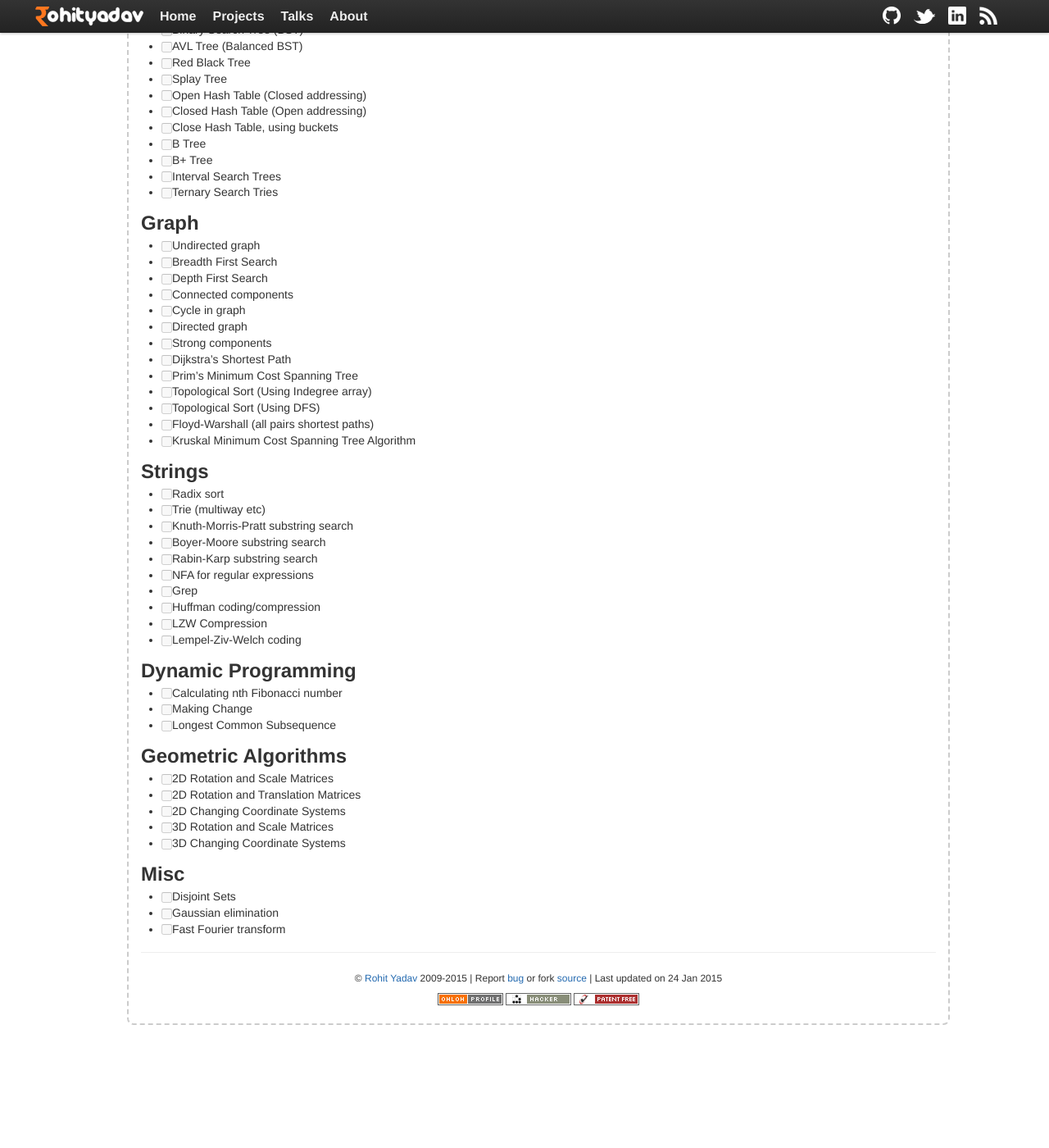
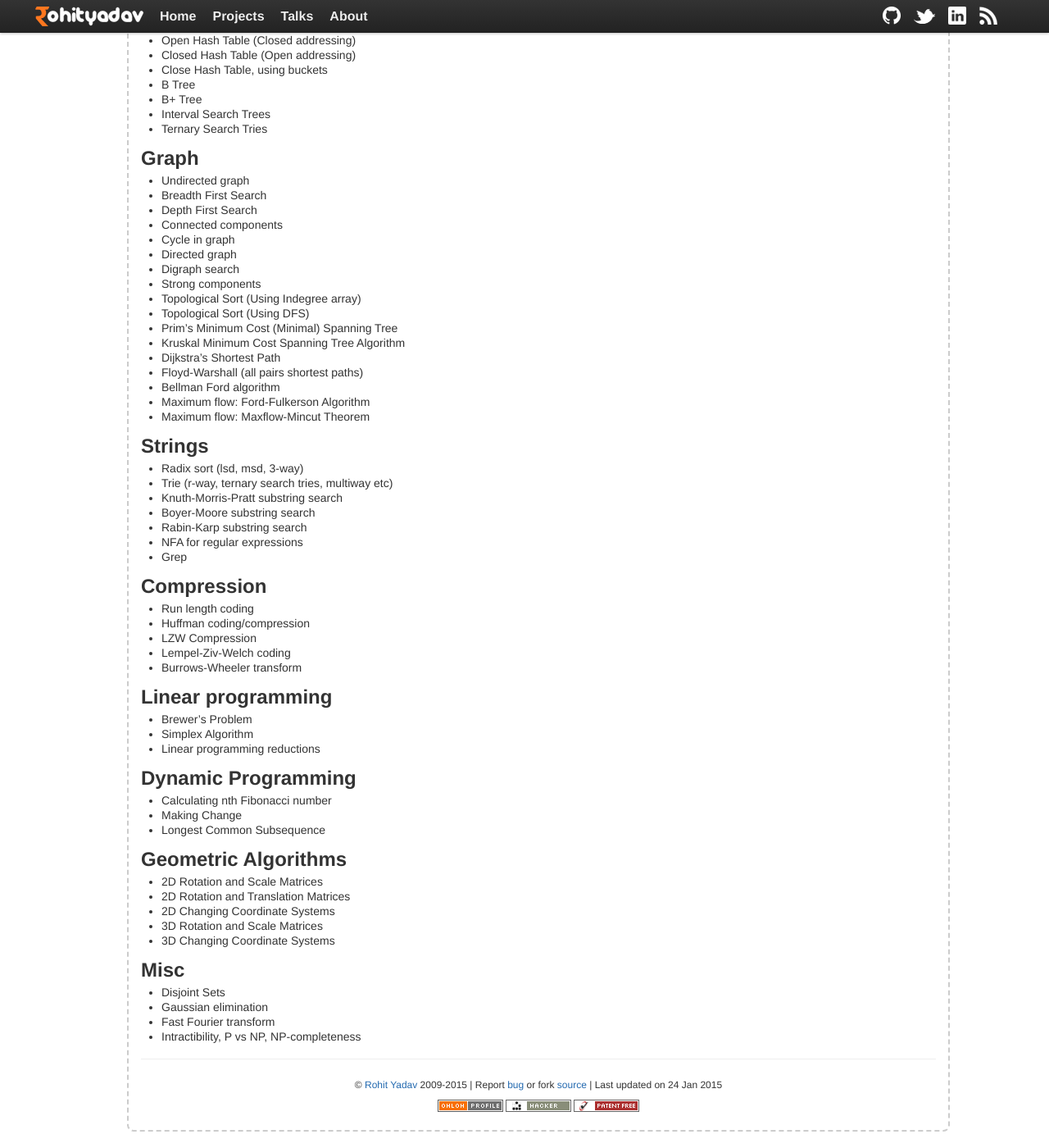
Before and after one commit to rohityadavcloud/rohityadavcloud.github.io, a Jekyll site: the page built from kaizen/algorithms.markdown, in a window 1280 px wide and 1400 px high, scrolled down 1930 px. Shown: the whole window at 82% size. Built offline with Jekyll 4.4.1, drawn with Linux system fonts in a browser that asks for light colours; before the commit the page ends 3200 px from its top, so only the background shows below that; some of the changed text lies outside the part shown.

Commit message:
ku
Signed-off-by: Rohit Yadav <rohit.yadav@shapeblue.com>

```diff
--- a/kaizen/algorithms.markdown
+++ b/kaizen/algorithms.markdown
@@ -5,7 +5,6 @@ tagline: List of algorithms every programmer should know
 ---
 
 http://macgyverdev.blogspot.se/2014/04/become-better-programmer-with.html
-
 
 Algo visualization:
 http://www.comp.nus.edu.sg/~stevenha/visualization/
@@ -29,137 +28,153 @@ http://www.comp.nus.edu.sg/~stevenha/visualization/
     Approximate Search
     Ad Hoc Problems
 
-
 ## Basics
 
-- [ ] Stack: Array based
-- [ ] Stack: Linkedlist based
-- [ ] Queue: Array based
-- [ ] Queue: Linkedlist based
-- [ ] Lists: Array based
-- [ ] Lists: Linked list based
-- [ ] Multiset (maps)
-- [ ] Quick Find
-- [ ] Quick Union
-- [ ] Weighted Quick Union
+- Stack: Array based
+- Stack: Linkedlist based
+- Queue: Array based
+- Queue: Linkedlist based
+- Bags
+- Lists: Array based
+- Lists: Linked list based
+- Multiset (maps)
+- Quick Find
+- Quick Union
+- Weighted Quick Union
 
 # Lesser used data structures
 
-- [ ] Tries (prefix trees or crit-bit-trees
-- [ ] Bloom Filter
-- [ ] Rope (string ops)
-- [ ] Skip list
-- [ ] Spatial Indices: R-trees, kd-trees
-- [ ] Zippers
-- [ ] Suffix trie
-- [ ] Splay trees
-- [ ] Disjoint set
-- [ ] Fibonacci heaps
-- [ ] Huffman trees
-- [ ] Circular/ring buffer
-- [ ] Merkle tree
+- Tries (prefix trees or crit-bit-trees
+- Bloom Filter
+- Rope (string ops)
+- Skip list
+- Spatial Indices: R-trees, kd-trees
+- Zippers
+- Suffix trie
+- Splay trees
+- Disjoint set
+- Fibonacci heaps
+- Huffman trees
+- Circular/ring buffer
+- Merkle tree
 
 ## Recursion
 
-- [✔] Factorial
-- [ ] Factorial: tail recursion
-- [ ] Reversing a string
-- [ ] N-Queens Problem (ex: 8-queens problem)
+- Factorial
+- Factorial: tail recursion
+- Reversing a string
+- N-Queens Problem (ex: 8-queens problem)
 
 ## Sorting
 
-- [ ] Bubble sort
-- [ ] Selection sort
-- [ ] Insertion sort
-- [ ] Shell sort
-- [ ] Merge sort: recursive
-- [ ] Merge sort: iterative
-- [ ] Quick sort
-- [ ] Max Heap priority queue
-- [ ] Min Heap priority queue
-- [ ] Heap sort
-- [ ] Bucket sort
-- [ ] Counting sort
-- [ ] Convex Hull
-
+- ✔ Bubble sort
+- ✔ Selection sort
+- ✔ Insertion sort
+- ✔ Merge sort: recursive
+- Merge sort: iterative
+- Shell sort, 3-way sort
+- Quick sort
+- Max Heap priority queue
+- Min Heap priority queue
+- Heap sort
+- Bucket sort
+- Counting sort
+- Convex Hull
 
 ## Searching
 
-- [ ] Sequential search
-- [ ] Binary search
-- [ ] Separate chaining hash table
-- [ ] Linear probing hash table
-- [ ] Ordered set
-- [ ] Whitelist filter
-- [ ] Blacklist filter
-- [ ] Dictionary lookup
-- [ ] File indexing
+- Sequential search
+- Binary search
+- Separate chaining hash table
+- Linear probing hash table
+- Ordered set
+- Whitelist filter
+- Blacklist filter
+- Dictionary lookup
+- File indexing
 
 ## Heap based DS
 
-- [ ] Heaps
-- [ ] Binomial Heaps
-- [ ] Fibonacci Heaps
-- [ ] Leftist heaps
-- [ ] Skew heaps
+- Heaps
+- Binomial Heaps
+- Fibonacci Heaps
+- Leftist heaps
+- Skew heaps
 
 ## Trees (Indexing)
 
-- [ ] Binary Search Tree (BST)
-- [ ] AVL Tree (Balanced BST)
-- [ ] Red Black Tree
-- [ ] Splay Tree
-- [ ] Open Hash Table (Closed addressing)
-- [ ] Closed Hash Table (Open addressing)
-- [ ] Close Hash Table, using buckets
-- [ ] B Tree
-- [ ] B+ Tree
-- [ ] Interval Search Trees
-- [ ] Ternary Search Tries
+- Binary Search Tree (BST)
+- AVL Tree (Balanced BST)
+- Red Black Tree
+- Graham scan
+- Splay Tree
+- Open Hash Table (Closed addressing)
+- Closed Hash Table (Open addressing)
+- Close Hash Table, using buckets
+- B Tree
+- B+ Tree
+- Interval Search Trees
+- Ternary Search Tries
 
 ## Graph
 
-- [ ] Undirected graph
-- [ ] Breadth First Search
-- [ ] Depth First Search
-- [ ] Connected components
-- [ ] Cycle in graph
-- [ ] Directed graph
-- [ ] Strong components
-- [ ] Dijkstra's Shortest Path
-- [ ] Prim's Minimum Cost Spanning Tree
-- [ ] Topological Sort (Using Indegree array)
-- [ ] Topological Sort (Using DFS)
-- [ ] Floyd-Warshall (all pairs shortest paths)
-- [ ] Kruskal Minimum Cost Spanning Tree Algorithm
+- Undirected graph
+- Breadth First Search
+- Depth First Search
+- Connected components
+- Cycle in graph
+- Directed graph
+- Digraph search
+- Strong components
+- Topological Sort (Using Indegree array)
+- Topological Sort (Using DFS)
+- Prim's Minimum Cost (Minimal) Spanning Tree
+- Kruskal Minimum Cost Spanning Tree Algorithm
+- Dijkstra's Shortest Path
+- Floyd-Warshall (all pairs shortest paths)
+- Bellman Ford algorithm
+- Maximum flow: Ford-Fulkerson Algorithm
+- Maximum flow: Maxflow-Mincut Theorem
 
 ## Strings
 
-- [ ] Radix sort
-- [ ] Trie (multiway etc)
-- [ ] Knuth-Morris-Pratt substring search
-- [ ] Boyer-Moore substring search
-- [ ] Rabin-Karp substring search
-- [ ] NFA for regular expressions
-- [ ] Grep
-- [ ] Huffman coding/compression
-- [ ] LZW Compression
-- [ ] Lempel-Ziv-Welch coding
+- Radix sort (lsd, msd, 3-way)
+- Trie (r-way, ternary search tries, multiway etc)
+- Knuth-Morris-Pratt substring search
+- Boyer-Moore substring search
+- Rabin-Karp substring search
+- NFA for regular expressions
+- Grep
+
+## Compression
+
+- Run length coding
+- Huffman coding/compression
+- LZW Compression
+- Lempel-Ziv-Welch coding
+- Burrows-Wheeler transform
+
+## Linear programming
+
+- Brewer's Problem
+- Simplex Algorithm
+- Linear programming reductions
 
 ## Dynamic Programming
 
-- [ ] Calculating nth Fibonacci number
-- [ ] Making Change
-- [ ] Longest Common Subsequence
+- Calculating nth Fibonacci number
+- Making Change
+- Longest Common Subsequence
 
 ## Geometric Algorithms
-- [ ] 2D Rotation and Scale Matrices
-- [ ] 2D Rotation and Translation Matrices
-- [ ] 2D Changing Coordinate Systems
-- [ ] 3D Rotation and Scale Matrices
-- [ ] 3D Changing Coordinate Systems
+- 2D Rotation and Scale Matrices
+- 2D Rotation and Translation Matrices
+- 2D Changing Coordinate Systems
+- 3D Rotation and Scale Matrices
+- 3D Changing Coordinate Systems
 
 ## Misc
-- [ ] Disjoint Sets
-- [ ] Gaussian elimination
-- [ ] Fast Fourier transform
+- Disjoint Sets
+- Gaussian elimination
+- Fast Fourier transform
+- Intractibility, P vs NP, NP-completeness
```
Also changed, not shown: kaizen/index.markdown (+12 -10 lines).
